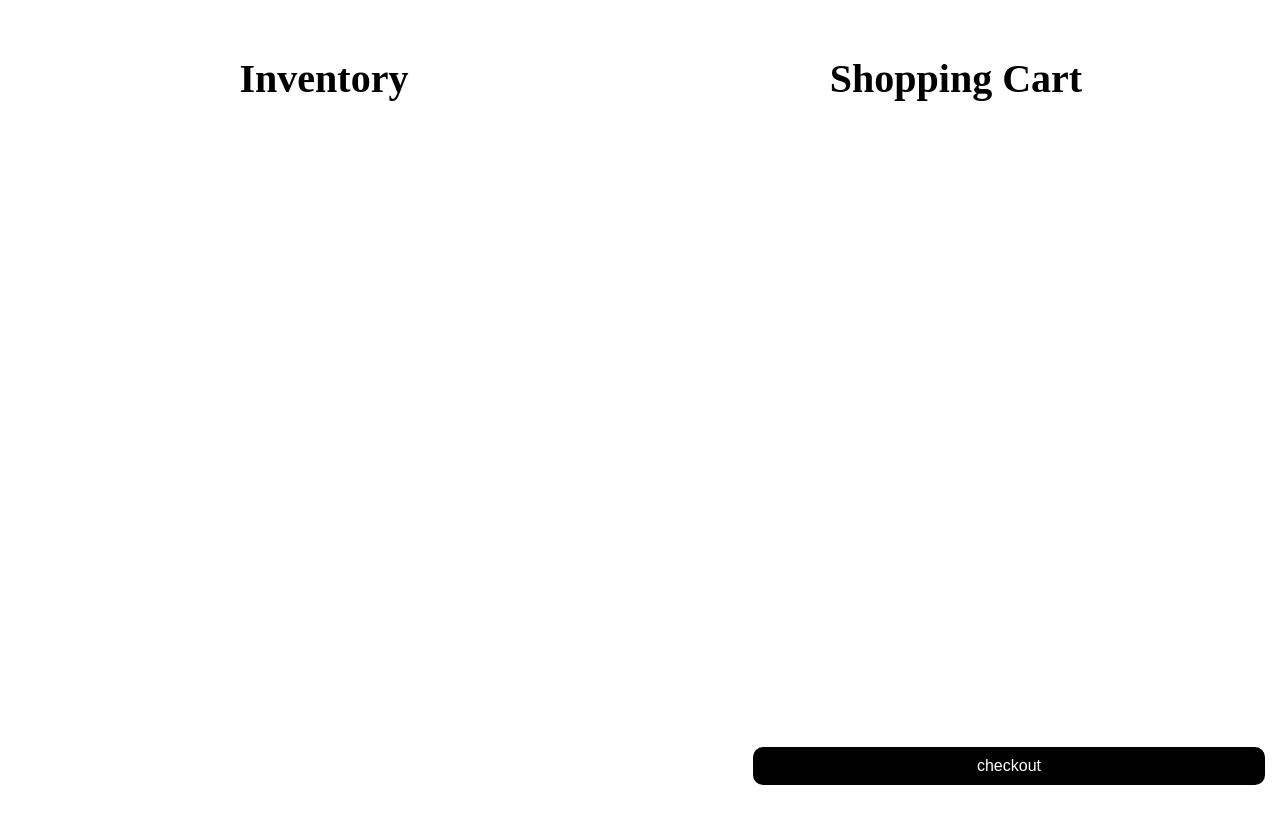
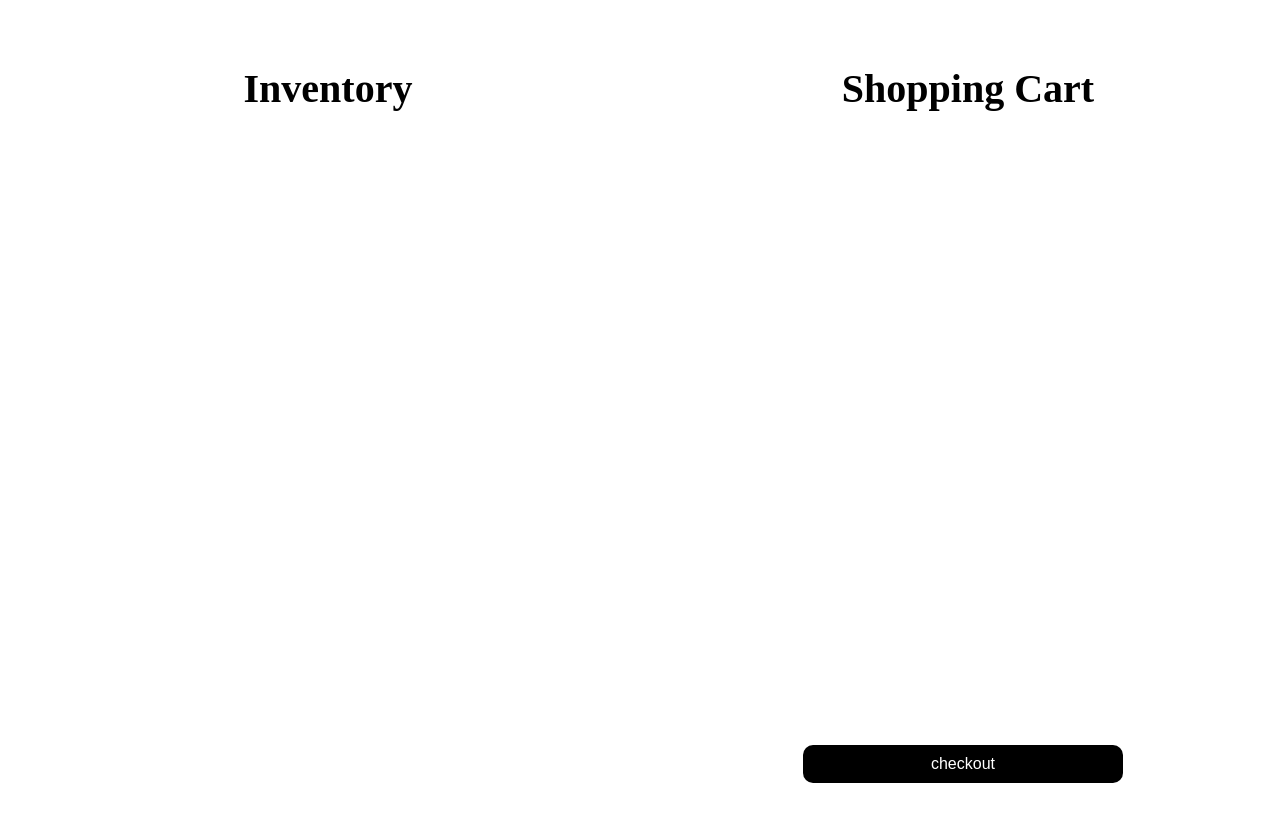
Before and after one commit to HonglinZheng/cart, a website: page index.html in a window 1280 px wide. Drawn offline with Linux system fonts and the light colour scheme; no server answers.

Commit message:
organize layout

```diff
--- a/index.html
+++ b/index.html
@@ -16,11 +16,9 @@
       </div>
       <div class="cart-container">
         <h1>Shopping Cart</h1>
-        <div class="cart-wrapper">
           <ul class="cartlist"></ul>
           <div class="cartPagination"></div>
           <button class="checkout-btn">checkout</button>
-        </div>
       </div>
     </div>
 
--- a/style.css
+++ b/style.css
@@ -2,34 +2,38 @@
     font-family: serif;
     display: grid;
     grid-template-columns: 1fr 1fr;
-    place-items: center;
+    height: 100vh;  /*sets the height to 100% of the viewport height.*/
+    width: 100vw;   /*sets the width to 100% of the viewport width.*/
 }
 
-.inventory-container {
-    width: 500px;
-    height: 100px;
-    justify-content: space-around;
+.inventory-container,.cart-container  {
+    position: relative;
+    top: 10px;
     padding: 20px;
     text-align: center;
-}
-.cart-container {
-    width: 500px;
-    height: 100px;
-    justify-content: space-around;
-    padding: 20px;
-    text-align: center;
-
 }
 
 li{
     background-color: #fae3c0;
-    margin-top: 20px;
-    margin-bottom: 20px;
+    margin: 20px 0; /* 20px for top and bottom, 0 for left and right */
     padding: 10px;
     border-radius: 10px;
 }
 ul{
     list-style-type: none;
+    padding: 0 50px; /* 0 for top and bottom, 50px for left and right */
+}
+
+h1 {
+    font-size: 40px;
+}
+
+button {
+    margin: 5px;
+    padding: 5px 10px;
+    border: none;
+    cursor: pointer;
+    border-radius: 10px;
 }
 
 .inventory__minus-btn{
@@ -44,27 +48,20 @@ ul{
     color:white;
     background-color: #2737a1;
 }
-h1 {
-    font-size: 40px;
-}
-
-button {
-    margin-left: 5px;
-    padding: 5px 10px;
-    background-color: #eee;
-    border: none;
-    cursor: pointer;
-    border-radius: 10px;
-}
 
 .checkout-btn {
-    width: 40%;
+    width: 50%;
     padding: 10px;
-    margin-top: 400px;
     background-color: black;
     color: white;
     font-size: 16px;
-    position: absolute;  /* Positioned absolutely relative to its nearest positioned ancestor */
-    right: 15px;            /* Right edge aligns with the right edge of the container */
-    bottom: 15px;
+    position: absolute;  /* Positioned absolutely relative to cart-container */
+    right: 25%;  /* moves the right edge of the element to 25% from the right edge of the container. */
+    bottom: 30px;
 }
+
+.cartPagination {
+    padding-bottom: 80px;
+    /* When inventory or cart containers exceed the default height (full screen),
+    create a space below pagination for checkout button*/
+}
```
